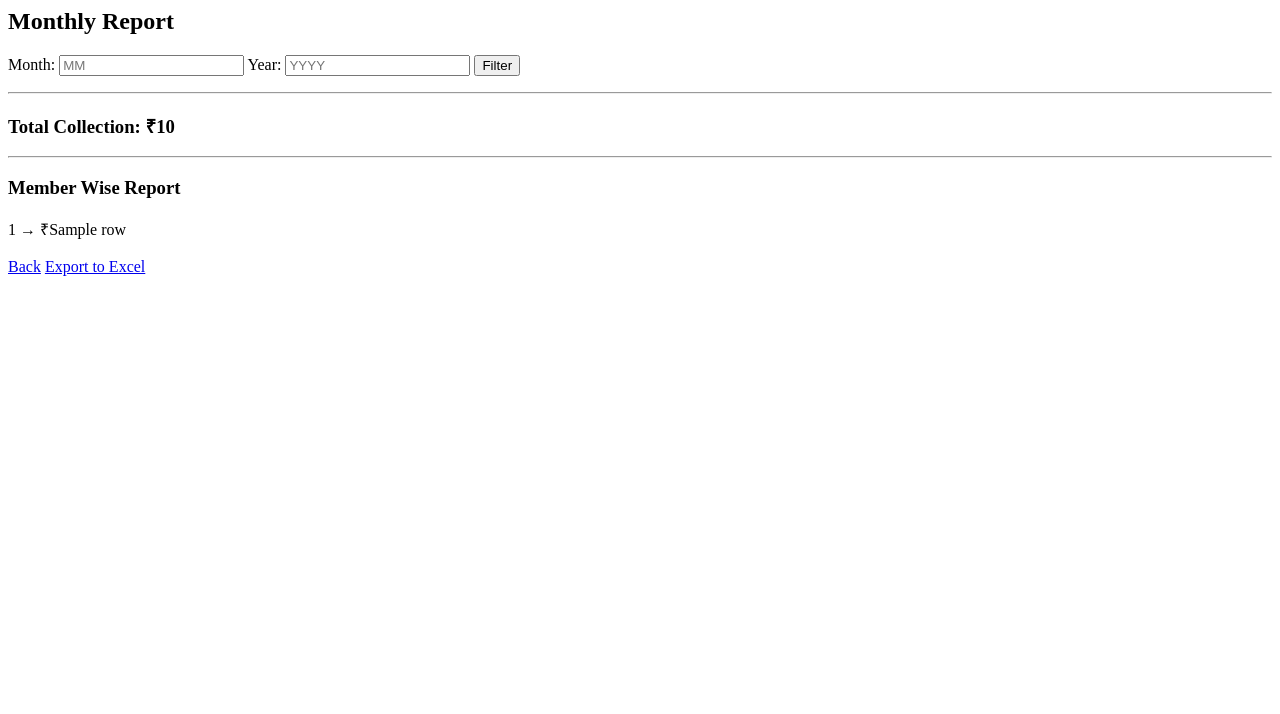
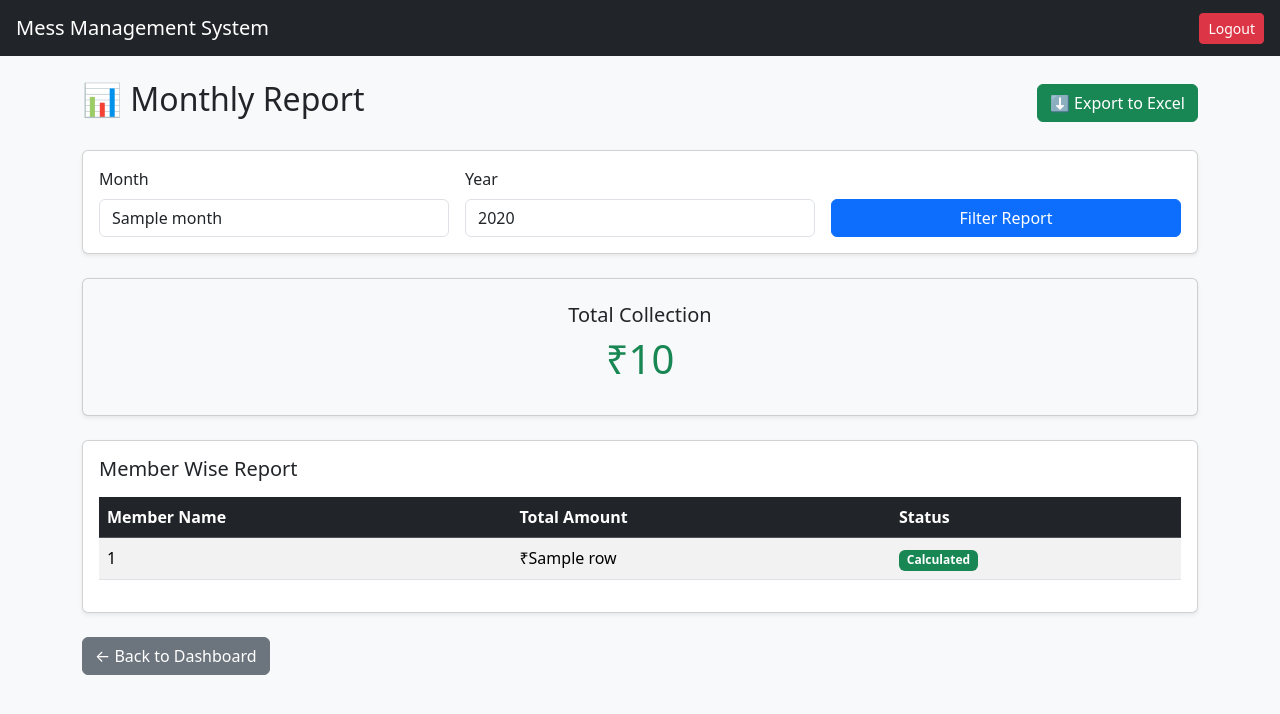
Before and after one commit to Abhira7978/Mess-Management-System-2, a Flask app: template templates/report.html in a window 1280 px wide. Shown: the top 714 px of the page. Run offline with Flask 3, Linux system fonts and the light colour scheme; the template is opened without the code that fills it: most values are stand-ins (such as "Sample title", 1, 10 or a date in 2020).

Commit message:
It TRo Make The Report Page Proffessional

```diff
--- a/templates/report.html
+++ b/templates/report.html
@@ -1,25 +1,81 @@
-<h2>Monthly Report</h2>
+{% extends "layout.html" %}
+{% block content %}
 
-<form method="GET">
-    Month: <input name="month" placeholder="MM">
-    Year: <input name="year" placeholder="YYYY">
-    <button>Filter</button>
-</form>
+<div class="d-flex justify-content-between align-items-center mb-4">
+    <h2>📊 Monthly Report</h2>
+    <a href="/export_excel" class="btn btn-success">
+        ⬇ Export to Excel
+    </a>
+</div>
 
-<hr>
+<!-- FILTER CARD -->
+<div class="card shadow-sm p-3 mb-4">
+    <form method="GET" class="row g-3 align-items-end">
 
-<h3>Total Collection: ₹{{ monthly_total }}</h3>
+        <div class="col-md-4">
+            <label class="form-label">Month</label>
+            <input name="month" value="{{ month }}" class="form-control" placeholder="MM">
+        </div>
 
-<hr>
+        <div class="col-md-4">
+            <label class="form-label">Year</label>
+            <input name="year" value="{{ year }}" class="form-control" placeholder="YYYY">
+        </div>
 
-<h3>Member Wise Report</h3>
+        <div class="col-md-4">
+            <button class="btn btn-primary w-100">
+                Filter Report
+            </button>
+        </div>
 
-{% for row in data %}
-    {{ row[0] }} → ₹{{ row[1] }}<br>
-{% endfor %}
+    </form>
+</div>
+
+<!-- TOTAL COLLECTION CARD -->
+<div class="card shadow-sm p-4 mb-4 text-center bg-light">
+    <h5>Total Collection</h5>
+    <h1 class="text-success">₹{{ monthly_total }}</h1>
+</div>
+
+<!-- MEMBER REPORT TABLE -->
+<div class="card shadow-sm p-3">
+    <h5 class="mb-3">Member Wise Report</h5>
+
+    <table class="table table-striped table-hover">
+        <thead class="table-dark">
+            <tr>
+                <th>Member Name</th>
+                <th>Total Amount</th>
+                <th>Status</th>
+            </tr>
+        </thead>
+        <tbody>
+
+        {% if data %}
+            {% for row in data %}
+            <tr>
+                <td>{{ row[0] }}</td>
+                <td>₹{{ row[1] }}</td>
+                <td>
+                    <span class="badge bg-success">
+                        Calculated
+                    </span>
+                </td>
+            </tr>
+            {% endfor %}
+        {% else %}
+            <tr>
+                <td colspan="3" class="text-center text-muted">
+                    No data available for selected month
+                </td>
+            </tr>
+        {% endif %}
+
+        </tbody>
+    </table>
+</div>
 
 <br>
-<a href="/dashboard">Back</a>
-<a href="/export_excel" class="btn btn-success mb-3">
-    Export to Excel
-</a>
+<a href="/dashboard" class="btn btn-secondary">← Back to Dashboard</a>
+
+{% endblock %}
```
